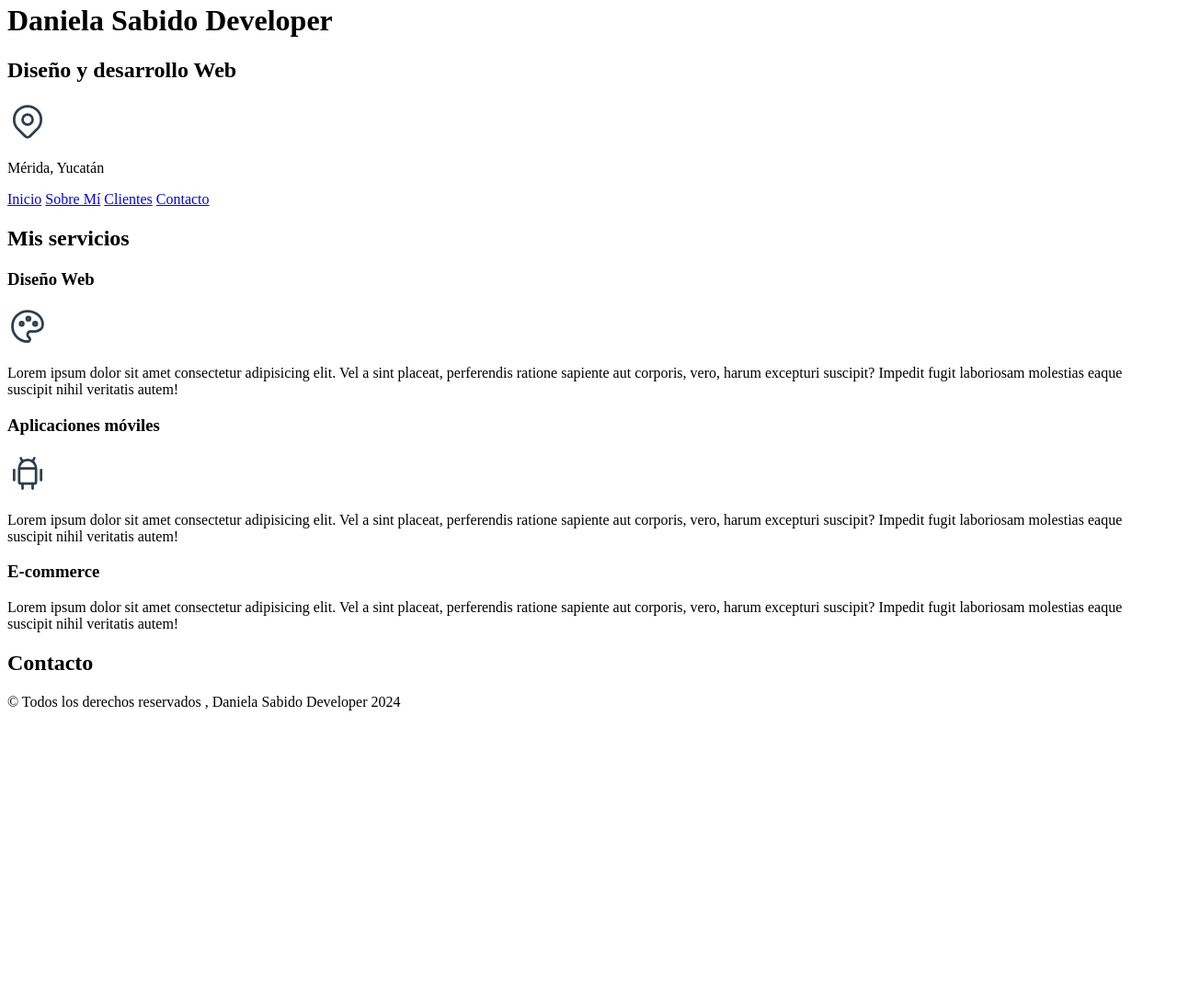
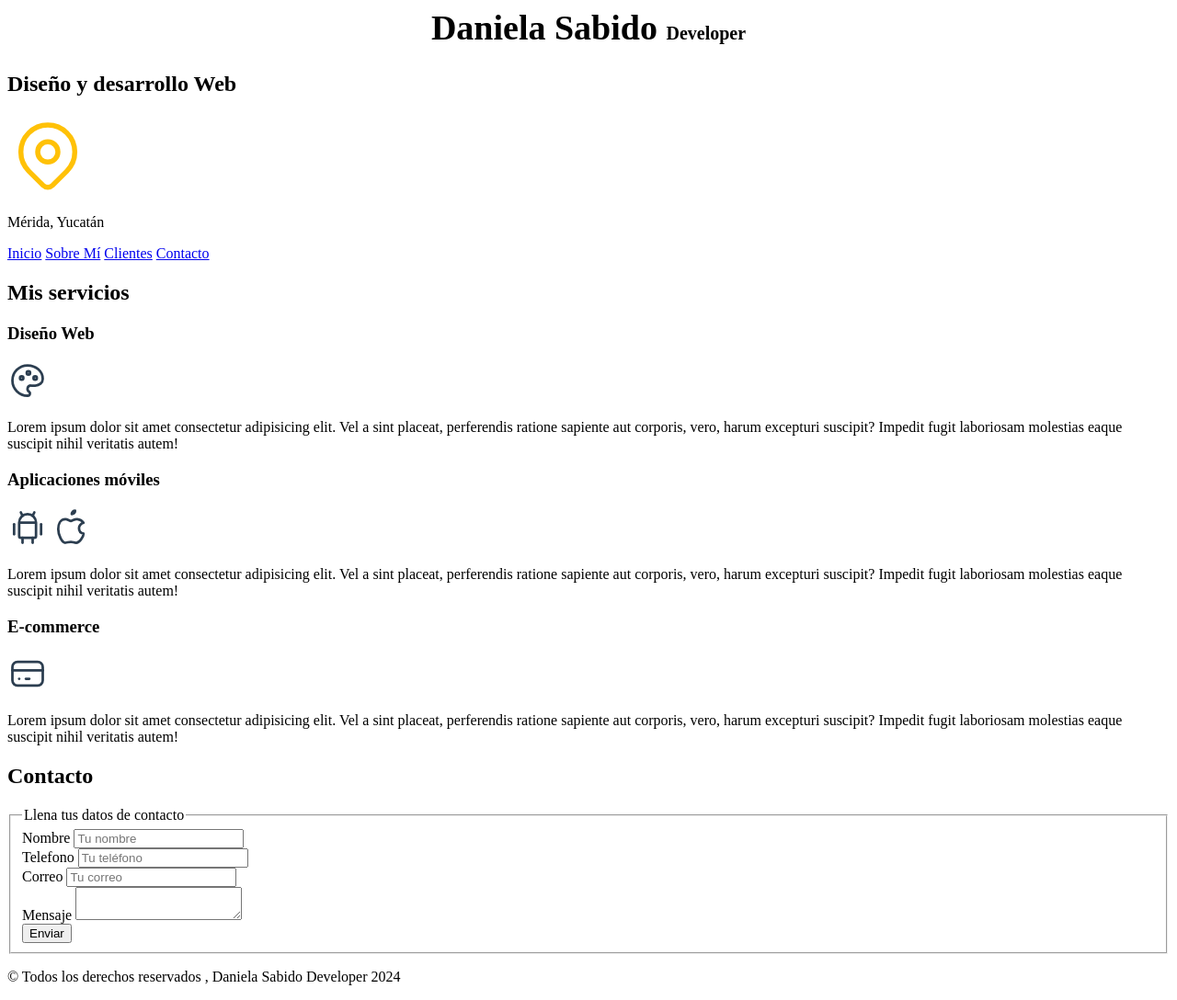
Before and after one commit to DanielaSabido/Practice-1_-Developer-page, a plain HTML site: page Index.html in a window 1280 px wide. Shown: the part 17-1105 px from the top of the page at 92% size. Before the commit the page ends 806 px from the top, so only its background shows below. Drawn offline with Linux system fonts and the light colour scheme.

Commit message:
iniciando estilos

```diff
--- a/Index.html
+++ b/Index.html
@@ -2,22 +2,25 @@
 <html lang="es"> <!--Es para cambiar el idioma-->
 <head>
     <meta charset="UTF-8"> <!--Significa para interpretar los caracteres ñ, etc.-->
-    <meta name="viewport" content="width=device-width, initial-scale=1.0">
-    <!--para ajustar el contenido de la pantalla, es como debe mostrar el contenido a los distintos disposiivios-->
+    <meta name="viewport" content="width=device-width, initial-scale=1.0">   <!--para ajustar el contenido de la pantalla, es como debe mostrar el contenido a los distintos disposiivios-->
+    <link rel="preload" href="css/styles.css" as="style"><!--es para precargar los estilos-->
+    <link rel="stylesheet" href="css/styles.css"><!--Archivo que se va a relacionar, para estilo css-->
     <title>Daniela Sabido</title> <!--etiqueta del titulo-->
 </head>
 <body> <!--lo que se va a ver dentro de la página web-->
     <header>    <!--Es para como se van a buscar en linea-->
-    <h1>Daniela Sabido Developer</h1>
-    </header>
+    <h1 class="title">Daniela Sabido <span >Developer</span></h1> <!--Definir los estilos con class como una referencia para manejarlo-->
+<!--el span es para dividir entre texto de un mismo titulo y aplicarle un estilo diferente-->
+</header>
 
     <section> <!---->
     <h2>Diseño y desarrollo Web</h2>
-    <svg xmlns="http://www.w3.org/2000/svg" class="icon icon-tabler icon-tabler-map-pin" width="44" height="44" viewBox="0 0 24 24" stroke-width="1.5" stroke="#2c3e50" fill="none" stroke-linecap="round" stroke-linejoin="round">
+    <svg xmlns="http://www.w3.org/2000/svg" class="icon icon-tabler icon-tabler-map-pin" width="88" height="88" viewBox="0 0 24 24" stroke-width="1.5" stroke="#ffc107" fill="none" stroke-linecap="round" stroke-linejoin="round">
         <path stroke="none" d="M0 0h24v24H0z" fill="none"/>
         <path d="M9 11a3 3 0 1 0 6 0a3 3 0 0 0 -6 0" />
         <path d="M17.657 16.657l-4.243 4.243a2 2 0 0 1 -2.827 0l-4.244 -4.243a8 8 0 1 1 11.314 0z" />
-      </svg>
+      </svg> <!--Este svg es para poner iconos vectoriales, literal en la pagina tabler icons
+      funciona copiando el emoji y lit pegandolo-->
         <p>Mérida, Yucatán</p>
     </section>
 <!--Debajo del header siempre normalmente va el nav-->
@@ -38,7 +41,8 @@
             <path d="M8.5 10.5m-1 0a1 1 0 1 0 2 0a1 1 0 1 0 -2 0" />
             <path d="M12.5 7.5m-1 0a1 1 0 1 0 2 0a1 1 0 1 0 -2 0" />
             <path d="M16.5 10.5m-1 0a1 1 0 1 0 2 0a1 1 0 1 0 -2 0" />
-          </svg>
+          </svg><!--Este svg es para poner iconos vectoriales, literal en la pagina tabler icons
+          funciona copiando el emoji y lit pegandolo-->
         <p>Lorem ipsum dolor sit amet consectetur adipisicing elit. Vel a sint placeat, perferendis ratione sapiente aut corporis, vero, harum excepturi suscipit? Impedit fugit laboriosam molestias eaque suscipit nihil veritatis autem!</p>
         </p>
 
@@ -54,13 +58,28 @@
             <path d="M16 3l-1 2" />
             <path d="M9 18l0 3" />
             <path d="M15 18l0 3" />
-          </svg>
+          </svg><!--Este svg es para poner iconos vectoriales, literal en la pagina tabler icons
+          funciona copiando el emoji y lit pegandolo-->
+          <svg xmlns="http://www.w3.org/2000/svg" class="icon icon-tabler icon-tabler-brand-apple" width="44" height="44" viewBox="0 0 24 24" stroke-width="1.5" stroke="#2c3e50" fill="none" stroke-linecap="round" stroke-linejoin="round">
+            <path stroke="none" d="M0 0h24v24H0z" fill="none"/>
+            <path d="M8.286 7.008c-3.216 0 -4.286 3.23 -4.286 5.92c0 3.229 2.143 8.072 4.286 8.072c1.165 -.05 1.799 -.538 3.214 -.538c1.406 0 1.607 .538 3.214 .538s4.286 -3.229 4.286 -5.381c-.03 -.011 -2.649 -.434 -2.679 -3.23c-.02 -2.335 2.589 -3.179 2.679 -3.228c-1.096 -1.606 -3.162 -2.113 -3.75 -2.153c-1.535 -.12 -3.032 1.077 -3.75 1.077c-.729 0 -2.036 -1.077 -3.214 -1.077z" />
+            <path d="M12 4a2 2 0 0 0 2 -2a2 2 0 0 0 -2 2" />
+          </svg><!--Este svg es para poner iconos vectoriales, literal en la pagina tabler icons
+          funciona copiando el emoji y lit pegandolo-->
         <p>Lorem ipsum dolor sit amet consectetur adipisicing elit. Vel a sint placeat, perferendis ratione sapiente aut corporis, vero, harum excepturi suscipit? Impedit fugit laboriosam molestias eaque suscipit nihil veritatis autem!</p>
         </p>
 
     </section>
         <section> <!---->
         <h3>E-commerce</h3>
+        <svg xmlns="http://www.w3.org/2000/svg" class="icon icon-tabler icon-tabler-credit-card" width="44" height="44" viewBox="0 0 24 24" stroke-width="1.5" stroke="#2c3e50" fill="none" stroke-linecap="round" stroke-linejoin="round">
+            <path stroke="none" d="M0 0h24v24H0z" fill="none"/>
+            <path d="M3 5m0 3a3 3 0 0 1 3 -3h12a3 3 0 0 1 3 3v8a3 3 0 0 1 -3 3h-12a3 3 0 0 1 -3 -3z" />
+            <path d="M3 10l18 0" />
+            <path d="M7 15l.01 0" />
+            <path d="M11 15l2 0" />
+          </svg><!--Este svg es para poner iconos vectoriales, literal en la pagina tabler icons
+          funciona copiando el emoji y lit pegandolo-->
         <p>Lorem ipsum dolor sit amet consectetur adipisicing elit. Vel a sint placeat, perferendis ratione sapiente aut corporis, vero, harum excepturi suscipit? Impedit fugit laboriosam molestias eaque suscipit nihil veritatis autem!</p>
         </p>
     </section>
@@ -68,6 +87,35 @@
 </main>
     <section>
         <h2>Contacto</h2>
+        <form><!--Empieza el uso de un formulario.-->
+            <fieldset><!--son los espacios para los campos de texto-->
+                <legend>Llena tus datos de contacto</legend><!--Etiqueta que corresponde al titulo del formulario-->
+                <div>
+                    <label>Nombre</label><!-- etiqueta del campo de texto-->
+                    <input type="text" placeholder="Tu nombre"><!--Campo para que el usuario digite todo-->
+                    <!--Placeholder es para mantener el espacio es el texto dentro del cuadro de texto-->
+                </div><!---->
+                <div>
+                    <label>Telefono</label><!-- etiqueta del campo de texto-->
+                    <input type="tel" placeholder="Tu teléfono"><!--Campo para que el usuario digite todo-->
+                </div><!--type tel, es para que el teclado sea de números-->
+
+                <div>
+                    <label>Correo</label><!-- etiqueta del campo de texto-->
+                    <input type="email" placeholder="Tu correo"><!--Campo para que el usuario digite todo-->
+                </div><!--type email, abre el teclado especial que tiene el arroba-->
+
+                <div>
+                    <label>Mensaje</label><!-- etiqueta del campo de texto-->
+                    <textarea > </textarea> <!--Este es para un area de texto, donde puede escribir parrafos enteros-->
+                </div><!--Es para división por secciones en el formulario-->
+
+            <div><!--es la sección en donde irá el botón -->
+                <input type="submit" value="Enviar"><!--es un botón, para enviar. -->
+            </div>
+
+            </fieldset>
+        </form>
     </section>
 
 <footer>
--- /dev/null
+++ b/css/styles.css
@@ -0,0 +1,20 @@
+/*Truco para uniformidad de texto entre navegadores*/
+html{/* esto sirve para que entre navegadores distintos no cambie tanto. para tener una uniformidad entre navegadores */
+    font-size: 62.5%;
+}
+body{/* esto sirve para que entre navegadores distintos no cambie tanto. para tener una uniformidad entre navegadores*/
+    font-size: 16px;
+}
+/*---------------------------------------------------------------------------------------------------*/
+
+/* El punto es para hacer referencia o "llamar" a clases (variables)*/
+.title
+{
+    text-align: center; /* funciona para alinear el texto en medio centrado*/
+    font-size: 3.8rem; /* Es el tamaño de la letra, es recomendable en rem para que sea más exacto*/
+}
+
+.title span /*Se vuelve a llamar porque se le puso span, esto es para que abarque a una parte del titulo solamente*/
+{
+    font-size: 2rem;
+}
```
